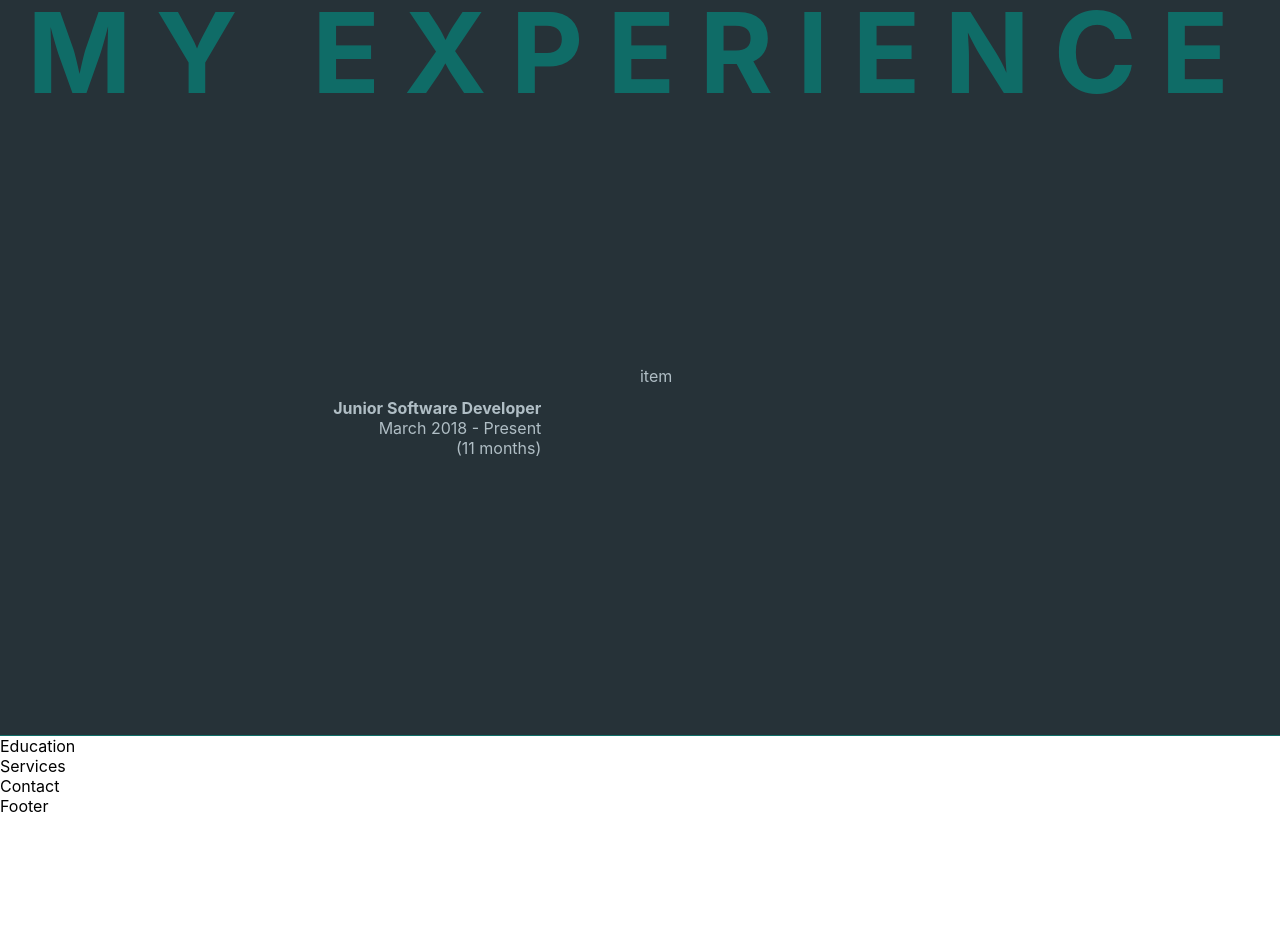
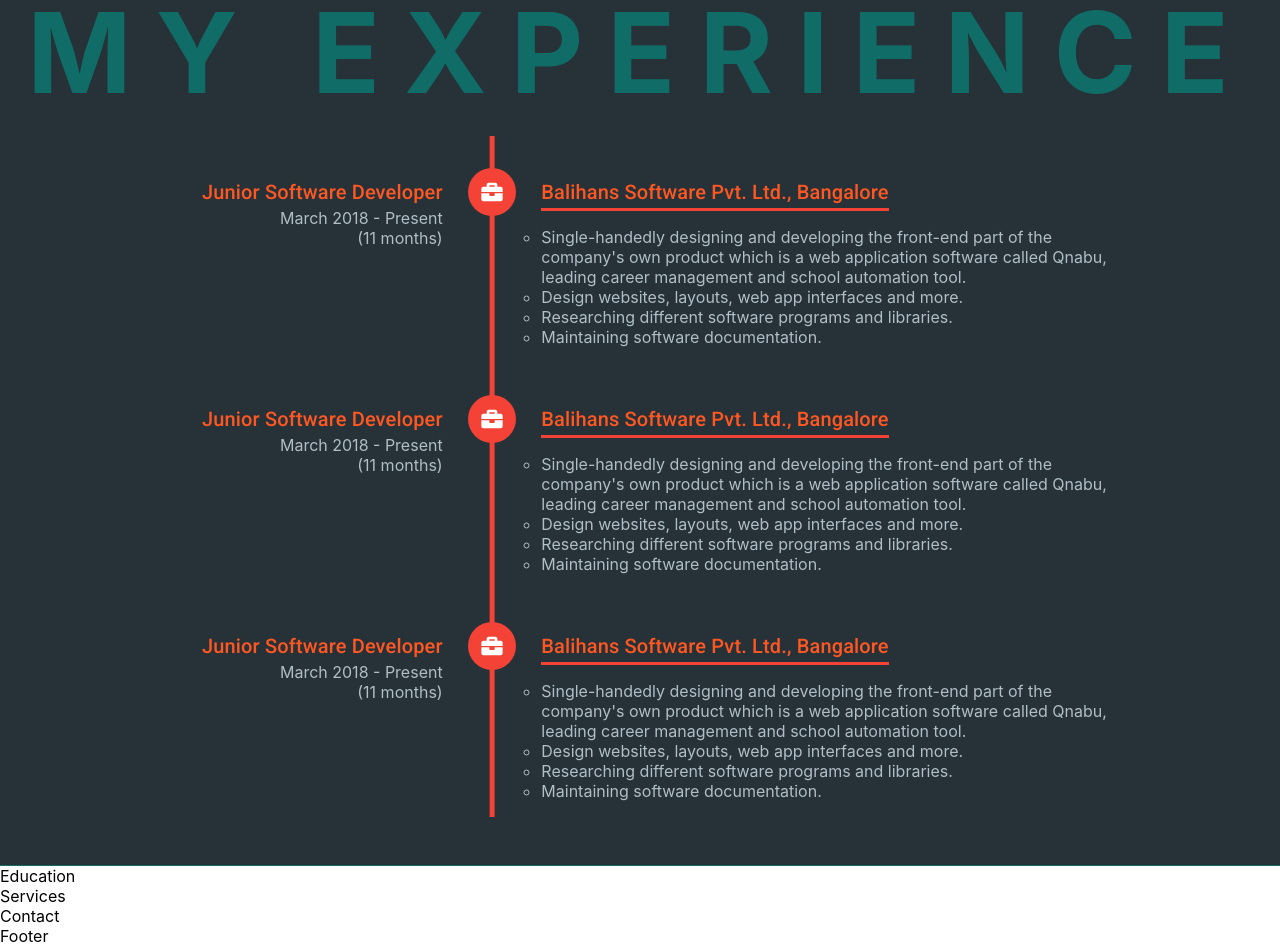
Before and after one commit to aniketDev/my-portfolio-v2, a React (Create React App) app: page / in a window 1280 px wide. Shown: the part 2320-3266 px from the top of the page. Before the commit the page ends 3136 px from the top, so only its background shows below. Built offline with nearby package versions, Linux system fonts and the light colour scheme.

Commit message:
Timeline

```diff
--- a/src/App.scss
+++ b/src/App.scss
@@ -39,7 +39,6 @@
       .section-content {
         padding: 1rem 3rem 3rem 3rem;
         display: flex;
-        flex-direction: column;
         border-bottom: 0.1rem solid #00968896;
       }
     }
--- a/src/components/About/About.scss
+++ b/src/components/About/About.scss
@@ -4,6 +4,7 @@
   &__content {
     font-size: 1.5rem;
     text-align: justify;
+    flex-direction: column;
 
     p {
       margin-bottom: 1rem;
--- a/src/components/Experience/Experience.js
+++ b/src/components/Experience/Experience.js
@@ -11,6 +11,8 @@
       </Grid>
       <Grid item container xs={12} className="section-content experience__content">
         <Timeline />
+        <Timeline />
+        <Timeline />
       </Grid>
     </Grid>
   );
--- a/src/components/Timeline/Timeline.js
+++ b/src/components/Timeline/Timeline.js
@@ -1,13 +1,17 @@
 import React from 'react';
-import { Grid } from '@material-ui/core';
+import { Grid, Typography } from '@material-ui/core';
 import './Timeline.scss';
+import { FontAwesomeIcon } from '@fortawesome/react-fontawesome';
+import { faBriefcase } from '@fortawesome/free-solid-svg-icons';
 
 const Timeline = () => {
   return (
     <Grid item container xs={12} className="timeline-container">
-      <Grid item xs={2}></Grid>
+      <Grid item xs={1}></Grid>
       <Grid item xs={3} className="timeline-header">
-        <h4>Junior Software Developer</h4>
+        <Typography variant="h6" component="h4">
+          Junior Software Developer
+        </Typography>
         <p>
           March 2018 - Present <br />
           (11 months)
@@ -15,13 +19,31 @@
       </Grid>
       <Grid item xs={1} className="timeline-icon">
         <div class="icon-container">
-          <i class="fa fa-briefcase fa-2x" aria-hidden="true"></i>
+          <FontAwesomeIcon className="icon" icon={faBriefcase} size="lg" />
         </div>
       </Grid>
-      <Grid item xs={4}>
-        item
+      <Grid item xs={6} className="timeline-content">
+        <Typography variant="h6" component="h4">
+          Balihans Software Pvt. Ltd., Bangalore
+        </Typography>
+        <ul class="paragraph">
+          <Typography variant="body" component="li">
+            Single-handedly designing and developing the front-end part of the company's own product
+            which is a web application software called Qnabu, leading career management and school
+            automation tool.
+          </Typography>
+          <Typography variant="body" component="li">
+            Design websites, layouts, web app interfaces and more.
+          </Typography>
+          <Typography variant="body" component="li">
+            Researching different software programs and libraries.
+          </Typography>
+          <Typography variant="body" component="li">
+            Maintaining software documentation.
+          </Typography>
+        </ul>
       </Grid>
-      <Grid item xs={2}></Grid>
+      <Grid item xs={1}></Grid>
     </Grid>
   );
 };
--- a/src/components/Timeline/Timeline.scss
+++ b/src/components/Timeline/Timeline.scss
@@ -1,6 +1,69 @@
+@import '../../assets/scss/variables';
+
 .timeline-container {
   .timeline-header {
     text-align: right;
-    padding-top: 2rem;
+    padding-top: 2.5rem;
+
+    h4 {
+      color: $color-deep-orange;
+    }
+  }
+
+  .timeline-icon {
+    display: flex;
+    justify-content: center;
+    position: relative;
+
+    &::before {
+      content: '';
+      position: absolute;
+      top: 0;
+      left: 50%;
+      width: 0.3rem;
+      transform: translateX(-50%);
+      height: 100%;
+      background-color: $color-red;
+    }
+
+    .icon-container {
+      width: 3rem;
+      height: 3rem;
+      background-color: $color-red;
+      border-radius: 50%;
+      position: relative;
+      margin-top: 2rem;
+
+      .icon {
+        color: white;
+        position: absolute;
+        top: 50%;
+        left: 50%;
+        transform: translate(-50%, -50%);
+      }
+    }
+  }
+
+  .timeline-content {
+    h4 {
+      position: relative;
+      padding-top: 2.5rem;
+      color: $color-deep-orange;
+      border-bottom: 0.2rem solid $color-red;
+      display: inline-block;
+    }
+
+    p {
+      padding: 1rem 0;
+    }
+
+    ul {
+      padding: 1rem 0;
+
+      li {
+        list-style: circle;
+        position: relative;
+      }
+    }
   }
 }
```
